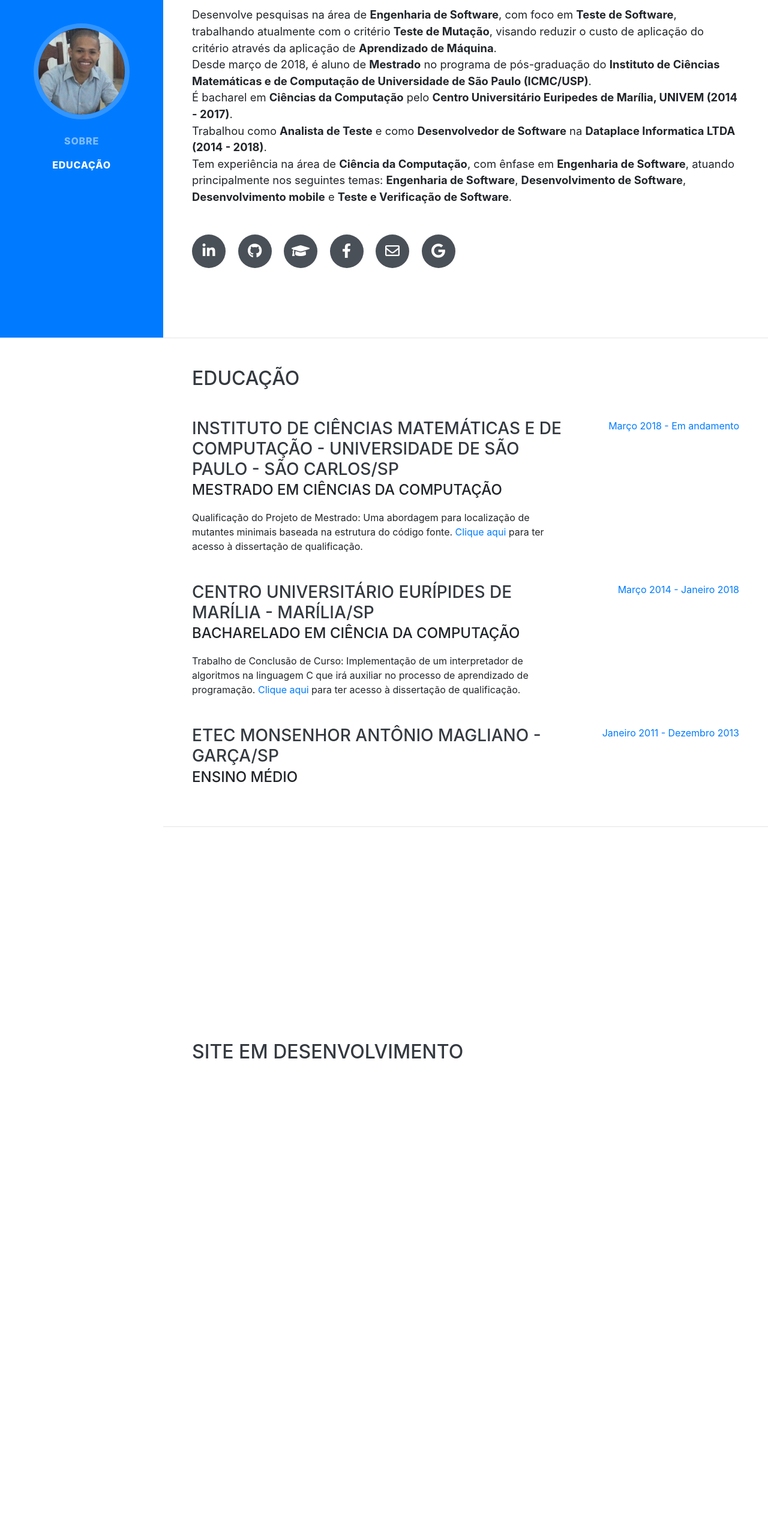
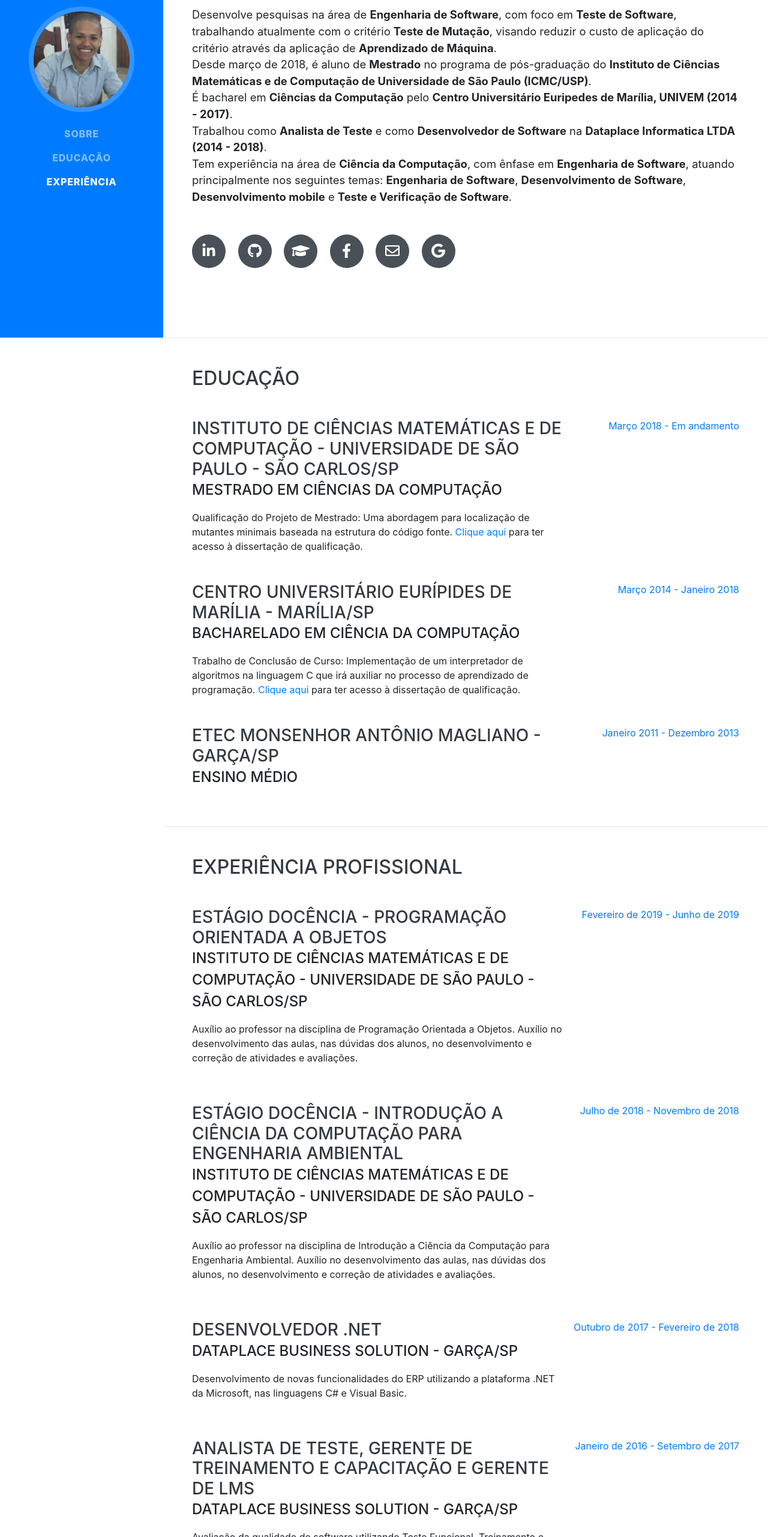
Before and after one commit to claudineibjr/ClaudineiBJr.github.io, a website with bundled scripts: page index.html in a window 1280 px wide. Shown: the part 237-2800 px from the top of the page at 60% size. Before the commit the page ends 2416 px from the top, so only its background shows below. Built offline with nearby package versions, Linux system fonts and the light colour scheme; a web font is replaced by a local one.

Commit message:
Adicionadas informações referentes à experiência profissional

```diff
--- a/css/resume.css
+++ b/css/resume.css
@@ -117,8 +117,8 @@
     padding: 0.5rem;
   }
   #sideNav .navbar-brand .img-profile {
-    max-width: 10rem;
-    max-height: 10rem;
+    max-width: 11rem;
+    max-height: 11rem;
     border: 0.5rem solid rgba(255, 255, 255, 0.2);
   }
   #sideNav .navbar-collapse {
--- a/index.html
+++ b/index.html
@@ -9,7 +9,7 @@
 		<title>Claudinei Brito Junior - Site em desenvolvimento</title>
 
 		<!-- Bootstrap core CSS -->
-		<link href="vendor/bootstrap/css/bootstrap.min.css" rel="stylesheet">
+		<link href="vendor/bootstrap/css/bootstrap.css" rel="stylesheet">
 
 		<!-- Custom fonts for this template -->
 		<link href="https://fonts.googleapis.com/css?family=Saira+Extra+Condensed:500,700" rel="stylesheet">
@@ -44,12 +44,12 @@
 					<li class="nav-item">
 						<a class="nav-link js-scroll-trigger" href="#education">Educação</a>
 					</li>
-					<!--
+
 					<li class="nav-item">
 						<a class="nav-link js-scroll-trigger" href="#experience">Experiência</a>
 					</li>
 
-
+					<!--
 					<li class="nav-item">
 						<a class="nav-link js-scroll-trigger" href="#skills">Skills</a>
 					</li>
@@ -150,61 +150,88 @@
 
 			<hr class="m-0">
 
-			<section class="resume-section p-3 p-lg-5 d-flex align-items-center">
-				<div class="w-100">
-					<h2 class="mb-5">Site em desenvolvimento</h2>
-				</div>
-			</section>
-
-			<!--
-
 			<section class="resume-section p-3 p-lg-5 d-flex justify-content-center" id="experience">
 				<div class="w-100">
-					<h2 class="mb-5">Experience</h2>
+					<h2 class="mb-5">Experiência profissional</h2>
+
 					<div class="resume-item d-flex flex-column flex-md-row justify-content-between mb-5">
 						<div class="resume-content">
-							<h3 class="mb-0">Senior Web Developer</h3>
-							<div class="subheading mb-3">Intelitec Solutions</div>
-							<p>Bring to the table win-win survival strategies to ensure proactive domination. At the end of the day, going forward, a new normal that has evolved from generation X is on the runway heading towards a streamlined cloud solution. User generated content in real-time will have multiple touchpoints for offshoring.</p>
+							<h3 class="mb-0">Estágio Docência - Programação Orientada a Objetos</h3>
+							<div class="subheading mb-3">Instituto de Ciências Matemáticas e de Computação - Universidade de São Paulo - São Carlos/SP</div>
+							<p>Auxílio ao professor na disciplina de Programação Orientada a Objetos. Auxílio no desenvolvimento das aulas, nas dúvidas dos alunos, no desenvolvimento e correção de atividades e avaliações.</p>
 						</div>
 						<div class="resume-date text-md-right">
-							<span class="text-primary">March 2013 - Present</span>
+							<span class="text-primary">Fevereiro de 2019 - Junho de 2019</span>
 						</div>
 					</div>
+
 					<div class="resume-item d-flex flex-column flex-md-row justify-content-between mb-5">
 						<div class="resume-content">
-							<h3 class="mb-0">Web Developer</h3>
-							<div class="subheading mb-3">Intelitec Solutions</div>
-							<p>Capitalize on low hanging fruit to identify a ballpark value added activity to beta test. Override the digital divide with additional clickthroughs from DevOps. Nanotechnology immersion along the information highway will close the loop on focusing solely on the bottom line.</p>
+							<h3 class="mb-0">Estágio Docência - Introdução a Ciência da Computação para Engenharia Ambiental</h3>
+							<div class="subheading mb-3">Instituto de Ciências Matemáticas e de Computação - Universidade de São Paulo - São Carlos/SP</div>
+							<p>Auxílio ao professor na disciplina de Introdução a Ciência da Computação para Engenharia Ambiental. Auxílio no desenvolvimento das aulas, nas dúvidas dos alunos, no desenvolvimento e correção de atividades e avaliações.</p>
 						</div>
 						<div class="resume-date text-md-right">
-							<span class="text-primary">December 2011 - March 2013</span>
+							<span class="text-primary">Julho de 2018 - Novembro de 2018</span>
 						</div>
 					</div>
+
 					<div class="resume-item d-flex flex-column flex-md-row justify-content-between mb-5">
 						<div class="resume-content">
-							<h3 class="mb-0">Junior Web Designer</h3>
-							<div class="subheading mb-3">Shout! Media Productions</div>
-							<p>Podcasting operational change management inside of workflows to establish a framework. Taking seamless key performance indicators offline to maximise the long tail. Keeping your eye on the ball while performing a deep dive on the start-up mentality to derive convergence on cross-platform integration.</p>
+							<h3 class="mb-0">Desenvolvedor .NET</h3>
+							<div class="subheading mb-3">Dataplace Business Solution - Garça/SP</div>
+							<p>Desenvolvimento de novas funcionalidades do ERP utilizando a plataforma .NET da Microsoft, nas linguagens C# e Visual Basic.</p>
 						</div>
 						<div class="resume-date text-md-right">
-							<span class="text-primary">July 2010 - December 2011</span>
+							<span class="text-primary">Outubro de 2017 - Fevereiro de 2018</span>
 						</div>
 					</div>
-					<div class="resume-item d-flex flex-column flex-md-row justify-content-between">
+
+					<div class="resume-item d-flex flex-column flex-md-row justify-content-between mb-5">
 						<div class="resume-content">
-							<h3 class="mb-0">Web Design Intern</h3>
-							<div class="subheading mb-3">Shout! Media Productions</div>
-							<p>Collaboratively administrate empowered markets via plug-and-play networks. Dynamically procrastinate B2C users after installed base benefits. Dramatically visualize customer directed convergence without revolutionary ROI.</p>
+							<h3 class="mb-0">Analista de Teste, Gerente de Treinamento e Capacitação e Gerente de LMS</h3>
+							<div class="subheading mb-3">Dataplace Business Solution - Garça/SP</div>
+							<p>Avaliação da qualidade de software utilizando Teste Funcional. Treinamento e capacitação de clientes local ou remotamente e novos colaboradores no ERP Dataplace Symphony. Implantação, manutenção e assistência de plataforma de LMS (Learning Managament System), Moodle.</p>
 						</div>
 						<div class="resume-date text-md-right">
-							<span class="text-primary">September 2008 - June 2010</span>
+							<span class="text-primary">Janeiro de 2016 - Setembro de 2017</span>
 						</div>
 					</div>
+
+					<div class="resume-item d-flex flex-column flex-md-row justify-content-between mb-5">
+						<div class="resume-content">
+							<h3 class="mb-0">Suporte Técnico</h3>
+							<div class="subheading mb-3">Dataplace Business Solution - Garça/SP</div>
+							<p>Suporte técnico no ERP Dataplace Symphony nos segmentos de Compras, Vendas, Finanças, Engenharia de Produção e NFe, além de manutenção de servidores SQLServer, banco de dados SQLServer e scripts em Visual Basic Script.</p>
+						</div>
+						<div class="resume-date text-md-right">
+							<span class="text-primary">Abril de 2015 - Dezembro de 2015</span>
+						</div>
+					</div>
+
+					<div class="resume-item d-flex flex-column flex-md-row justify-content-between mb-5">
+						<div class="resume-content">
+							<h3 class="mb-0">Estágio em Suporte Técnico</h3>
+							<div class="subheading mb-3">Dataplace Business Solution - Garça/SP</div>
+							<p>Suporte técnico no ERP Dataplace Symphony nos segmentos de Compras, Vendas, Finanças, Engenharia de Produção e NFe.</p>
+						</div>
+						<div class="resume-date text-md-right">
+							<span class="text-primary">Fevereiro de 2014 - Março de 2015</span>
+						</div>
+					</div>
+
 				</div>
 			</section>
 
 			<hr class="m-0">
+
+			<section class="resume-section p-3 p-lg-5 d-flex align-items-center">
+					<div class="w-100">
+						<h2 class="mb-5">Site em desenvolvimento</h2>
+					</div>
+				</section>
+
+			<!--
 
 			<section class="resume-section p-3 p-lg-5 d-flex align-items-center" id="skills">
 				<div class="w-100">
```
Also changed, not shown: img/lattes_ico.ico (added).
